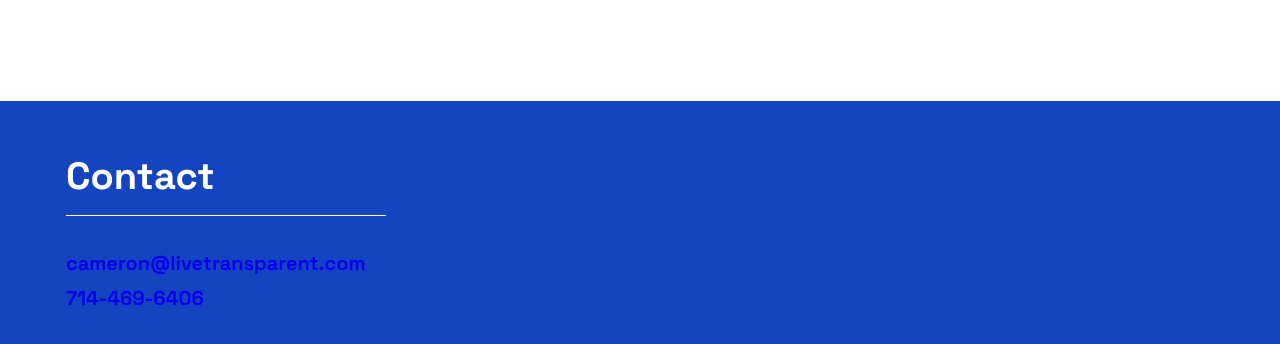
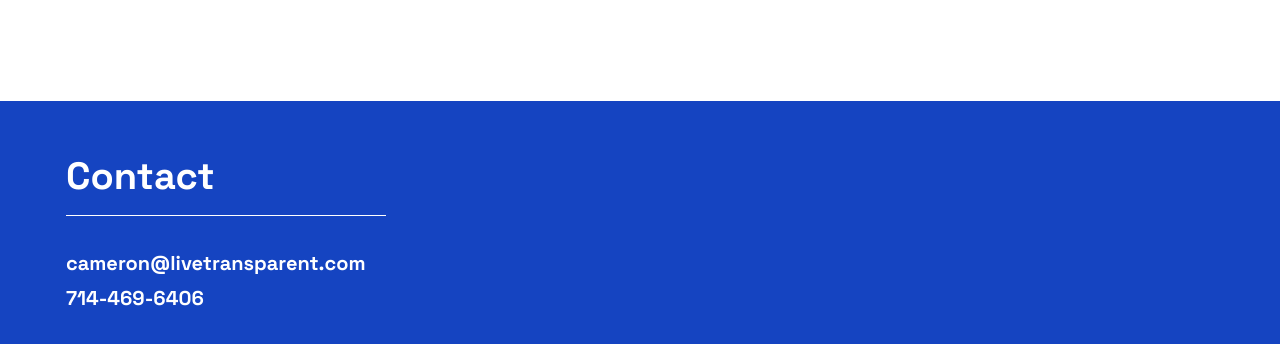
Before and after one commit to tpham112/transparent_e-comm, a plain HTML site: page index.html in a window 1280 px wide. Shown: the part 1962-2306 px from the top of the page. Drawn offline with Linux system fonts and the light colour scheme.

Commit message:
Updated CSS for contact info

```diff
--- a/css/style.css
+++ b/css/style.css
@@ -595,6 +595,16 @@ footer .content {
 footer h2, h4{
     color: #FFF;
     text-decoration: none;
+}
+
+a[href^="tel"]{
+    color:inherit;
+    text-decoration:none;
+}
+
+a[href^="mailto"]{
+    color:inherit;
+    text-decoration:none;
 }
 
 footer .contact {
--- a/index.html
+++ b/index.html
@@ -4,7 +4,6 @@
     <meta charset="UTF-8">
     <meta http-equiv="X-UA-Compatible" content="IE=edge">
     <meta name="viewport" content="width=device-width, initial-scale=1.0">
-    <meta name="format-detection" content="telephone=no">
     <link rel="stylesheet" href="css/style.css">
     <script src="https://kit.fontawesome.com/760f168897.js" crossorigin="anonymous"></script>
     <link rel="stylesheet" href="css/swiper-bundle.min.css" />
```
Also changed, not shown: clients.html (+0 -1 lines).
